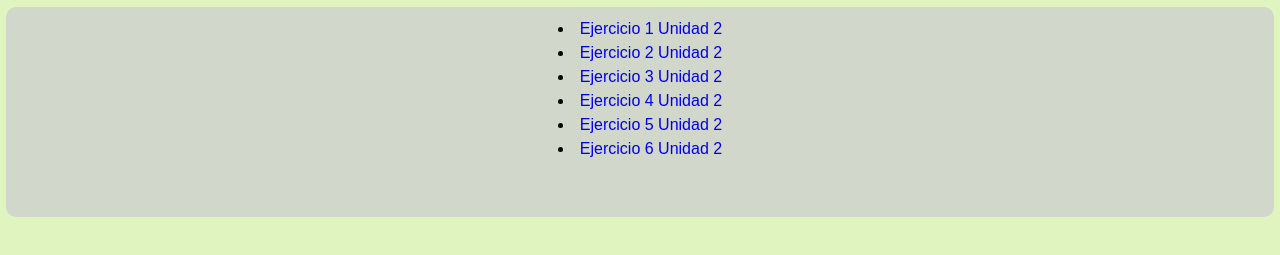
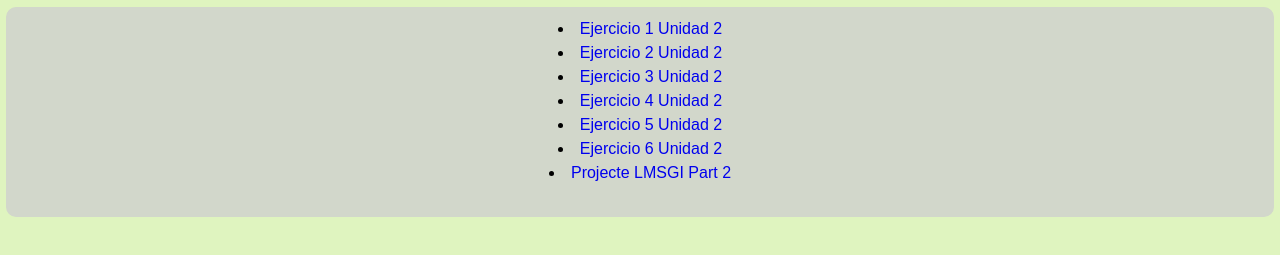
Before and after one commit to KarinaDAW1/LMSGI-1rDAW, a plain HTML site: page index.html in a window 1280 px wide. Shown: the part 103-358 px from the top of the page. Drawn offline with Linux system fonts and the light colour scheme.

Commit message:
Añadimos proyecto
Añadimos proyecto

```diff
--- a/index.html
+++ b/index.html
@@ -16,6 +16,8 @@
 		body {
 			background-color:#dff4bf ;
 		}
+
+
 
 		h1 {
 			display: relative;
@@ -56,6 +58,7 @@
 		<li><a href="./ud2_ex4_karina_izquierdo/lmsgi_ex4_ud2.html">Ejercicio 4 Unidad 2</a></li>
 		<li><a href="./ud2_ex5_karina_izquierdo/lmsgi_ex5_ud2.html">Ejercicio 5 Unidad 2</a></li>
 		<li><a href="./ud2_ex6_karina_izquierdo/lmsgi_ex6_ud2.html">Ejercicio 6 Unidad 2</a></li>
+		<li><a href="./Projecte Part 2 Karina Izquierdo/inicio.html">Projecte LMSGI Part 2</a></li>
 	</nav>
 </body>
 </html>
```
